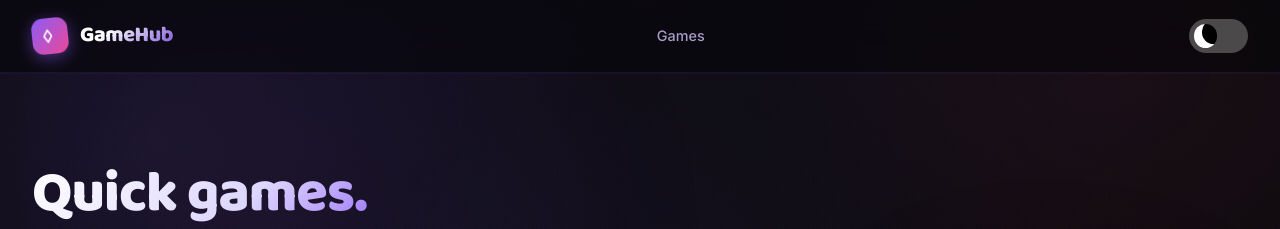
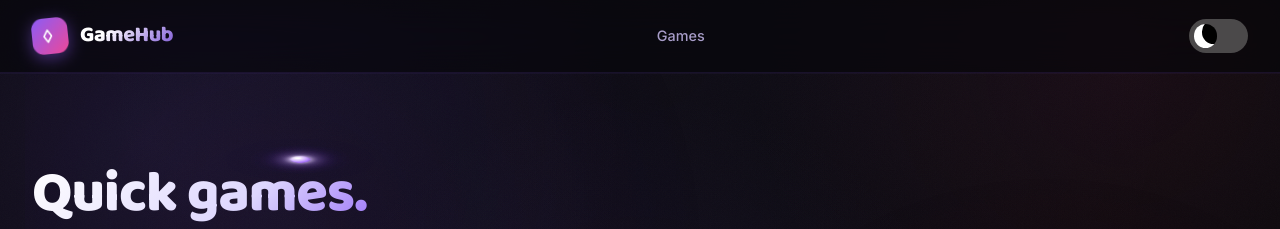
Before and after one commit to vigneshrao77/gameBuddy, a Next.js app: page /games in a window 1280 px wide. Shown: the top 229 px of the page. Built offline with nearby package versions, Linux system fonts and the light colour scheme.

Commit message:
feat: upgrade falling sphere with physics-based bouncing and motion trail

```diff
--- a/components/ui/FallingSphere.css
+++ b/components/ui/FallingSphere.css
@@ -2,79 +2,494 @@
   position: absolute;
   top: -12px;
   left: 0;
+
   width: 100%;
   height: 100%;
+
   pointer-events: none;
   z-index: 20;
+
+  overflow: visible;
 }
+
+
+/* =========================================================
+   HORIZONTAL MOTION
+========================================================= */
 
 .fs-x {
   position: absolute;
+
   top: 0;
   left: 0;
+
   width: 100%;
-  animation: fs-move-x 3s linear infinite;
+
+  animation:
+    fs-move-x 4.2s cubic-bezier(0.45, 0, 0.55, 1)
+    infinite;
+
+  will-change: transform, opacity;
 }
+
+
+/* =========================================================
+   VERTICAL / PHYSICS MOTION
+========================================================= */
 
 .fs-y {
   position: absolute;
+
   top: 0;
   left: 0;
-  animation: fs-move-y 3s infinite;
+
+  animation:
+    fs-move-y 4.2s cubic-bezier(0.37, 0, 0.63, 1)
+    infinite;
+
+  will-change: transform;
 }
 
+
+/* =========================================================
+   ENERGY TRAIL
+========================================================= */
+
+.fs-trail {
+  position: absolute;
+
+  width: 7px;
+  height: 75px;
+
+  left: 3px;
+  top: 4px;
+
+  transform-origin: top center;
+
+  border-radius: 50%;
+
+  background:
+    linear-gradient(
+      to bottom,
+      rgba(205, 170, 255, 0.45),
+      rgba(140, 80, 240, 0.18),
+      transparent
+    );
+
+  filter: blur(5px);
+
+  opacity: 0;
+
+  animation:
+    fs-trail 4.2s ease-in-out infinite;
+
+  pointer-events: none;
+}
+
+
+/* =========================================================
+   MAIN ORB
+========================================================= */
+
 .fs-ball {
-  width: 12px;
-  height: 12px;
+  position: relative;
+
+  width: 13px;
+  height: 13px;
+
   border-radius: 50%;
+
+  background:
+    radial-gradient(
+      circle at 35% 30%,
+      #ffffff 0%,
+      #f6efff 18%,
+      #d7baff 42%,
+      #a56cff 68%,
+      #6e35d8 100%
+    );
+
+  box-shadow:
+    0 0 5px rgba(255, 255, 255, 0.95),
+    0 0 12px rgba(213, 178, 255, 0.95),
+    0 0 25px rgba(156, 91, 255, 0.8),
+    0 0 48px rgba(105, 45, 220, 0.45);
+
+  animation:
+    fs-squash 4.2s cubic-bezier(0.37, 0, 0.63, 1)
+    infinite;
+
+  will-change: transform, filter, opacity;
+
+  z-index: 3;
+}
+
+
+/* =========================================================
+   WHITE HOT CORE
+========================================================= */
+
+.fs-core {
+  position: absolute;
+
+  width: 4px;
+  height: 4px;
+
+  top: 2px;
+  left: 3px;
+
+  border-radius: 50%;
+
   background: #ffffff;
+
   box-shadow:
-    0 0 10px 2px rgba(190, 145, 255, 0.9),
-    0 0 24px 6px rgba(128, 65, 235, 0.6);
-  animation: fs-squash 3s infinite;
-  position: relative;
+    0 0 4px #ffffff,
+    0 0 8px rgba(235, 215, 255, 0.9);
+
+  opacity: 0.95;
+
+  z-index: 3;
 }
+
+
+/* =========================================================
+   ATMOSPHERIC GLOW
+========================================================= */
 
 .fs-glow {
   position: absolute;
-  inset: -15px;
+
+  inset: -17px;
+
   border-radius: 50%;
-  background: radial-gradient(circle, rgba(220,190,255,0.7) 0%, transparent 60%);
-  filter: blur(4px);
+
+  background:
+    radial-gradient(
+      circle,
+      rgba(235, 215, 255, 0.45) 0%,
+      rgba(190, 145, 255, 0.3) 22%,
+      rgba(128, 65, 235, 0.12) 48%,
+      transparent 72%
+    );
+
+  filter: blur(6px);
+
+  opacity: 0.8;
+
+  animation:
+    fs-glow-pulse 1.8s ease-in-out infinite;
+
   pointer-events: none;
 }
 
+
+/* =========================================================
+   HORIZONTAL TRAVEL
+========================================================= */
+
 @keyframes fs-move-x {
-  0% { transform: translateX(-10%); opacity: 0; }
-  5% { opacity: 1; }
-  65% { transform: translateX(85%); } /* Reaches right edge */
-  75% { transform: translateX(95%); opacity: 1; } /* Falls off */
-  90% { transform: translateX(105%); opacity: 0; } /* Disappears */
-  100% { transform: translateX(105%); opacity: 0; }
+
+  /* Entry */
+  0% {
+    transform: translateX(-12%);
+    opacity: 0;
+  }
+
+  4% {
+    opacity: 1;
+  }
+
+  /* Accelerating */
+  18% {
+    transform: translateX(18%);
+  }
+
+  /* Main travel */
+  48% {
+    transform: translateX(58%);
+  }
+
+  /* Approaching edge */
+  66% {
+    transform: translateX(82%);
+  }
+
+  /* Final movement */
+  76% {
+    transform: translateX(96%);
+    opacity: 1;
+  }
+
+  /* Exit */
+  86% {
+    transform: translateX(108%);
+    opacity: 0;
+  }
+
+  100% {
+    transform: translateX(108%);
+    opacity: 0;
+  }
 }
 
+
+/* =========================================================
+   VERTICAL MOTION
+   Small bounces → larger bounce → final drop
+========================================================= */
+
 @keyframes fs-move-y {
-  /* Bouncing sequence */
-  0%  { transform: translateY(0); animation-timing-function: cubic-bezier(0.2, 0.8, 0.4, 1); }
-  10% { transform: translateY(-24px); animation-timing-function: cubic-bezier(0.6, 0, 0.8, 0.2); }
 
-  20% { transform: translateY(0); animation-timing-function: cubic-bezier(0.2, 0.8, 0.4, 1); }
-  30% { transform: translateY(-24px); animation-timing-function: cubic-bezier(0.6, 0, 0.8, 0.2); }
+  /* Entry */
+  0% {
+    transform: translateY(0);
+  }
 
-  40% { transform: translateY(0); animation-timing-function: cubic-bezier(0.2, 0.8, 0.4, 1); }
-  50% { transform: translateY(-24px); animation-timing-function: cubic-bezier(0.6, 0, 0.8, 0.2); }
 
-  60% { transform: translateY(0); animation-timing-function: cubic-bezier(0.6, 0, 0.9, 0.1); }
+  /* ---------------------------------------------
+     BOUNCE 1
+  --------------------------------------------- */
 
-  /* The big fall */
-  90% { transform: translateY(180px); }
-  100% { transform: translateY(180px); }
+  6% {
+    transform: translateY(-20px);
+  }
+
+  12% {
+    transform: translateY(0);
+  }
+
+
+  /* ---------------------------------------------
+     BOUNCE 2
+  --------------------------------------------- */
+
+  18% {
+    transform: translateY(-28px);
+  }
+
+  25% {
+    transform: translateY(0);
+  }
+
+
+  /* ---------------------------------------------
+     BOUNCE 3
+  --------------------------------------------- */
+
+  31% {
+    transform: translateY(-36px);
+  }
+
+  39% {
+    transform: translateY(0);
+  }
+
+
+  /* ---------------------------------------------
+     BOUNCE 4 — BIGGER
+  --------------------------------------------- */
+
+  45% {
+    transform: translateY(-48px);
+  }
+
+  54% {
+    transform: translateY(0);
+  }
+
+
+  /* ---------------------------------------------
+     SMALL PAUSE
+  --------------------------------------------- */
+
+  59% {
+    transform: translateY(-8px);
+  }
+
+  62% {
+    transform: translateY(0);
+  }
+
+
+  /* ---------------------------------------------
+     FINAL FALL
+  --------------------------------------------- */
+
+  68% {
+    transform: translateY(12px);
+  }
+
+  74% {
+    transform: translateY(55px);
+  }
+
+  80% {
+    transform: translateY(125px);
+  }
+
+  88% {
+    transform: translateY(210px);
+  }
+
+  100% {
+    transform: translateY(230px);
+  }
 }
 
+
+/* =========================================================
+   SQUASH + STRETCH
+========================================================= */
+
 @keyframes fs-squash {
-  0%, 20%, 40%, 60% { transform: scale(1.4, 0.6); } /* Hit ground */
-  5%, 15%, 25%, 35%, 45%, 55% { transform: scale(0.85, 1.15); } /* Mid air */
-  10%, 30%, 50% { transform: scale(1, 1); } /* Apex */
-  65%, 75% { transform: scale(0.7, 1.4); } /* Falling fast */
-  100% { transform: scale(1, 1); }
+
+  /* Initial */
+  0%,
+  4% {
+    transform: scale(0.8, 1.18);
+  }
+
+
+  /* First landing */
+  12% {
+    transform: scale(1.45, 0.58);
+  }
+
+  15% {
+    transform: scale(0.85, 1.18);
+  }
+
+
+  /* Second landing */
+  25% {
+    transform: scale(1.5, 0.55);
+  }
+
+  28% {
+    transform: scale(0.84, 1.2);
+  }
+
+
+  /* Third landing */
+  39% {
+    transform: scale(1.55, 0.52);
+  }
+
+  42% {
+    transform: scale(0.82, 1.22);
+  }
+
+
+  /* Fourth landing */
+  54% {
+    transform: scale(1.65, 0.48);
+  }
+
+  57% {
+    transform: scale(0.8, 1.25);
+  }
+
+
+  /* Floating */
+  62% {
+    transform: scale(1, 1);
+  }
+
+
+  /* Accelerating downward */
+  68% {
+    transform: scale(0.85, 1.25);
+  }
+
+  76% {
+    transform: scale(0.7, 1.45);
+  }
+
+  84% {
+    transform: scale(0.58, 1.7);
+  }
+
+
+  /* Exit */
+  90% {
+    transform: scale(0.5, 1.85);
+  }
+
+  100% {
+    transform: scale(0.4, 1.9);
+  }
 }
+
+
+/* =========================================================
+   TRAIL
+========================================================= */
+
+@keyframes fs-trail {
+
+  0%,
+  58% {
+    opacity: 0;
+    transform: scaleY(0.2);
+  }
+
+  65% {
+    opacity: 0.15;
+    transform: scaleY(0.5);
+  }
+
+  72% {
+    opacity: 0.4;
+    transform: scaleY(1);
+  }
+
+  82% {
+    opacity: 0.7;
+    transform: scaleY(1.5);
+  }
+
+  90% {
+    opacity: 0;
+    transform: scaleY(2);
+  }
+
+  100% {
+    opacity: 0;
+  }
+}
+
+
+/* =========================================================
+   GLOW PULSE
+========================================================= */
+
+@keyframes fs-glow-pulse {
+
+  0%,
+  100% {
+    transform: scale(0.9);
+    opacity: 0.55;
+  }
+
+  50% {
+    transform: scale(1.12);
+    opacity: 0.95;
+  }
+}
+
+
+/* =========================================================
+   ACCESSIBILITY
+========================================================= */
+
+@media (prefers-reduced-motion: reduce) {
+
+  .fs-x,
+  .fs-y,
+  .fs-ball,
+  .fs-glow,
+  .fs-trail {
+    animation: none;
+  }
+
+}
--- a/components/ui/FallingSphere.tsx
+++ b/components/ui/FallingSphere.tsx
@@ -1,14 +1,15 @@
-import React from 'react';
-import './FallingSphere.css';
+import React from "react";
+import "./FallingSphere.css";
 
 export const FallingSphere = () => {
   return (
     <div className="falling-sphere-container" aria-hidden="true">
       <div className="fs-x">
         <div className="fs-y">
+          <div className="fs-trail" />
           <div className="fs-ball">
+            <div className="fs-core" />
             <div className="fs-glow" />
-            <div className="fs-trail" />
           </div>
         </div>
       </div>
```
